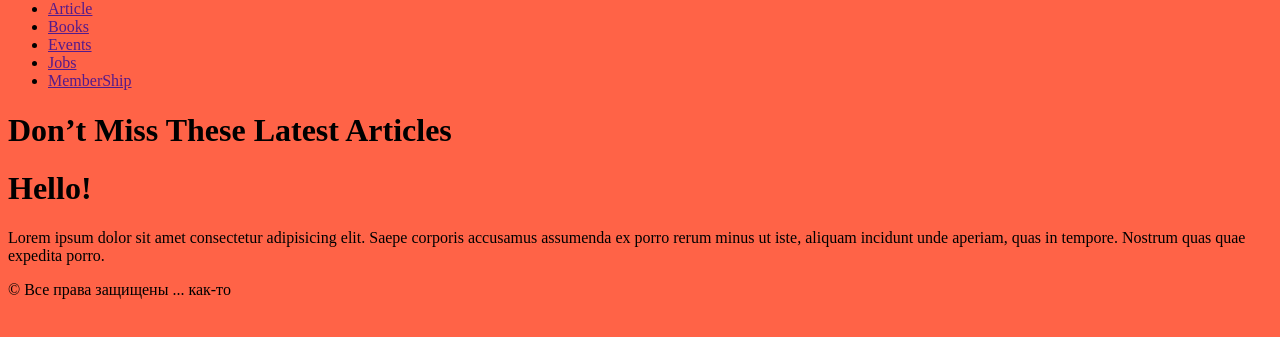
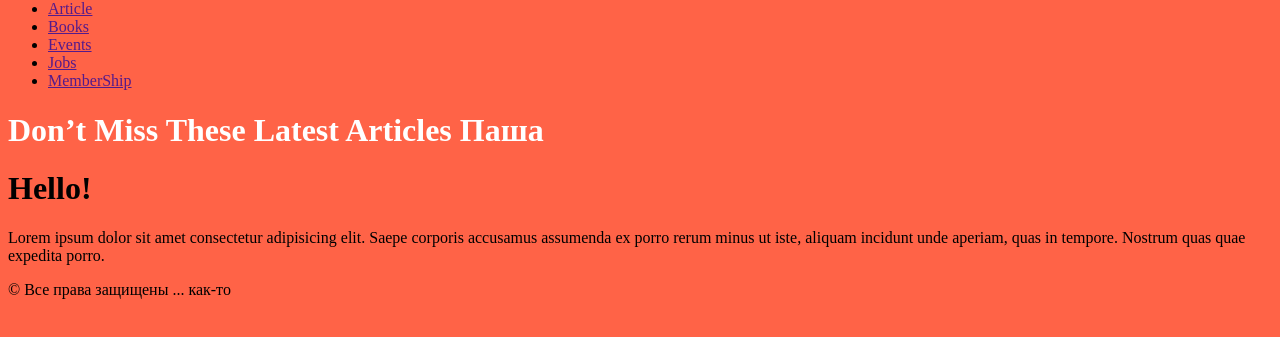
Before and after one commit to 139pavlusha/self-work, a plain HTML site: page index.html in a window 1280 px wide. Shown: the part 161-498 px from the top of the page. Drawn offline with Linux system fonts and the light colour scheme.

Commit message:
change h1 & title

```diff
--- a/css/style.css
+++ b/css/style.css
@@ -5,3 +5,7 @@ body{
 .logo{
     width: 100px;
 }
+
+.name{
+    color: white;
+}
--- a/index.html
+++ b/index.html
@@ -4,7 +4,7 @@
 <head>
     <meta charset="UTF-8">
     <meta name="viewport" content="width=device-width, initial-scale=1.0">
-    <title>Document</title>
+    <title>Smashing Magazine</title>
     <link rel="stylesheet" href="css/style.css">
 </head>
 
@@ -23,7 +23,7 @@
     </header>
 
     <main>
-        <h1>Don’t Miss These Latest Articles</h1>
+        <h1 class="name">Don’t Miss These Latest Articles Паша</h1>
         <h1>Hello!</h1>
         <p>Lorem ipsum dolor sit amet consectetur adipisicing elit. Saepe corporis accusamus assumenda ex porro rerum
             minus ut iste, aliquam incidunt unde aperiam, quas in tempore. Nostrum quas quae expedita porro.</p>
```
